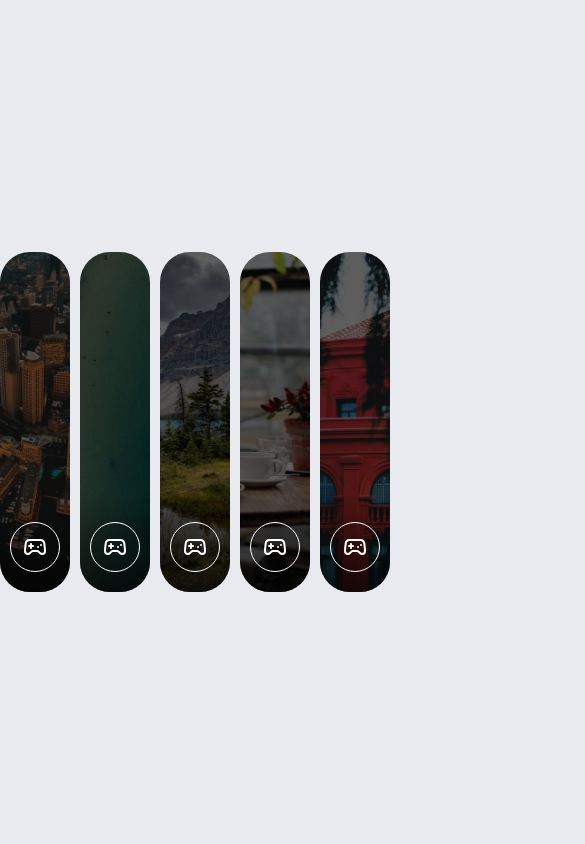
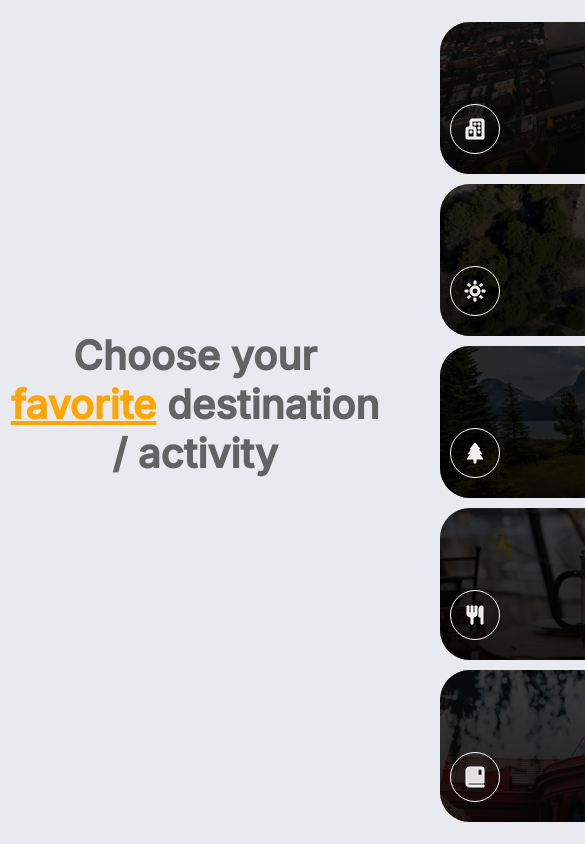
Before and after one commit to Marenco81/animated-accordion, a plain HTML site: page index.html in a window 390 px wide. Shown: the top 844 px of the page, 585 px wide, since content can reach past the window. Drawn offline with Linux system fonts and the light colour scheme.

Commit message:
SVG icons changed

```diff
--- a/index.html
+++ b/index.html
@@ -8,19 +8,23 @@
     <script src="./script.js" defer></script>
   </head>
   <body>
+    <div class="title-container">
+        <h1 class="title">Choose your <span>favorite</span> destination / activity</h1>
+    </div>
     <div class="container">
       <div class="card">
         <img class="background" src="./assets/City.jpg" alt="">
 
         <div class="card-content">
           <div class="profile-image">
-            <svg xmlns="http://www.w3.org/2000/svg" width="24" height="24" viewBox="0 0 24 24" fill="none" stroke-width="2" stroke-linecap="round" stroke-linejoin="round" class="lucide lucide-gamepad-2">
+            <!-- <svg xmlns="http://www.w3.org/2000/svg" width="24" height="24" viewBox="0 0 24 24" fill="none" stroke-width="2" stroke-linecap="round" stroke-linejoin="round" class="lucide lucide-gamepad-2">
               <line x1="6" x2="10" y1="11" y2="11" />
               <line x1="8" x2="8" y1="9" y2="13" />
               <line x1="15" x2="15.01" y1="12" y2="12" />
               <line x1="18" x2="18.01" y1="10" y2="10" />
               <path d="M17.32 5H6.68a4 4 0 0 0-3.978 3.59c-.006.052-.01.101-.017.152C2.604 9.416 2 14.456 2 16a3 3 0 0 0 3 3c1 0 1.5-.5 2-1l1.414-1.414A2 2 0 0 1 9.828 16h4.344a2 2 0 0 1 1.414.586L17 18c.5.5 1 1 2 1a3 3 0 0 0 3-3c0-1.545-.604-6.584-.685-7.258-.007-.05-.011-.1-.017-.151A4 4 0 0 0 17.32 5z" />
-            </svg>
+            </svg> -->
+            <svg xmlns="http://www.w3.org/2000/svg" width="24" height="24" viewBox="0 0 24 24" style="fill: rgb(236, 231, 231);"><path d="M19 2H9c-1.103 0-2 .897-2 2v6H5c-1.103 0-2 .897-2 2v9a1 1 0 0 0 1 1h16a1 1 0 0 0 1-1V4c0-1.103-.897-2-2-2zM5 12h6v8H5v-8zm14 8h-6v-8c0-1.103-.897-2-2-2H9V4h10v16z"></path><path d="M11 6h2v2h-2zm4 0h2v2h-2zm0 4.031h2V12h-2zM15 14h2v2h-2zm-8 .001h2v2H7z"></path></svg>
           </div>
 
           <h3 class="title">City / Sightseeing</h3>
@@ -33,13 +37,14 @@
 
         <div class="card-content">
           <div class="profile-image">
-            <svg xmlns="http://www.w3.org/2000/svg" width="24" height="24" viewBox="0 0 24 24" fill="none" stroke-width="2" stroke-linecap="round" stroke-linejoin="round" class="lucide lucide-gamepad-2">
+            <!-- <svg xmlns="http://www.w3.org/2000/svg" width="24" height="24" viewBox="0 0 24 24" fill="none" stroke-width="2" stroke-linecap="round" stroke-linejoin="round" class="lucide lucide-gamepad-2">
               <line x1="6" x2="10" y1="11" y2="11" />
               <line x1="8" x2="8" y1="9" y2="13" />
               <line x1="15" x2="15.01" y1="12" y2="12" />
               <line x1="18" x2="18.01" y1="10" y2="10" />
               <path d="M17.32 5H6.68a4 4 0 0 0-3.978 3.59c-.006.052-.01.101-.017.152C2.604 9.416 2 14.456 2 16a3 3 0 0 0 3 3c1 0 1.5-.5 2-1l1.414-1.414A2 2 0 0 1 9.828 16h4.344a2 2 0 0 1 1.414.586L17 18c.5.5 1 1 2 1a3 3 0 0 0 3-3c0-1.545-.604-6.584-.685-7.258-.007-.05-.011-.1-.017-.151A4 4 0 0 0 17.32 5z" />
-            </svg>
+            </svg> -->
+            <svg xmlns="http://www.w3.org/2000/svg" width="24" height="24" viewBox="0 0 24 24" style="fill: rgb(235, 229, 229);"><path d="M6.993 12c0 2.761 2.246 5.007 5.007 5.007s5.007-2.246 5.007-5.007S14.761 6.993 12 6.993 6.993 9.239 6.993 12zM12 8.993c1.658 0 3.007 1.349 3.007 3.007S13.658 15.007 12 15.007 8.993 13.658 8.993 12 10.342 8.993 12 8.993zM10.998 19h2v3h-2zm0-17h2v3h-2zm-9 9h3v2h-3zm17 0h3v2h-3zM4.219 18.363l2.12-2.122 1.415 1.414-2.12 2.122zM16.24 6.344l2.122-2.122 1.414 1.414-2.122 2.122zM6.342 7.759 4.22 5.637l1.415-1.414 2.12 2.122zm13.434 10.605-1.414 1.414-2.122-2.122 1.414-1.414z"></path></svg>
           </div>
 
           <h3 class="title">Beach</h3>
@@ -52,13 +57,14 @@
 
         <div class="card-content">
           <div class="profile-image">
-            <svg xmlns="http://www.w3.org/2000/svg" width="24" height="24" viewBox="0 0 24 24" fill="none" stroke-width="2" stroke-linecap="round" stroke-linejoin="round" class="lucide lucide-gamepad-2">
+            <!-- <svg xmlns="http://www.w3.org/2000/svg" width="24" height="24" viewBox="0 0 24 24" fill="none" stroke-width="2" stroke-linecap="round" stroke-linejoin="round" class="lucide lucide-gamepad-2">
               <line x1="6" x2="10" y1="11" y2="11" />
               <line x1="8" x2="8" y1="9" y2="13" />
               <line x1="15" x2="15.01" y1="12" y2="12" />
               <line x1="18" x2="18.01" y1="10" y2="10" />
               <path d="M17.32 5H6.68a4 4 0 0 0-3.978 3.59c-.006.052-.01.101-.017.152C2.604 9.416 2 14.456 2 16a3 3 0 0 0 3 3c1 0 1.5-.5 2-1l1.414-1.414A2 2 0 0 1 9.828 16h4.344a2 2 0 0 1 1.414.586L17 18c.5.5 1 1 2 1a3 3 0 0 0 3-3c0-1.545-.604-6.584-.685-7.258-.007-.05-.011-.1-.017-.151A4 4 0 0 0 17.32 5z" />
-            </svg>
+            </svg> -->
+            <svg xmlns="http://www.w3.org/2000/svg" width="24" height="24" viewBox="0 0 24 24" style="fill: rgb(241, 238, 238);"><path d="m20 18-4-5h3l-4-5h2l-5-6-5 6h2l-4 5h3l-4 5h7v4h2v-4z"></path></svg>
           </div>
 
           <h3 class="title">Mountain</h3>
@@ -71,13 +77,14 @@
 
         <div class="card-content">
           <div class="profile-image">
-            <svg xmlns="http://www.w3.org/2000/svg" width="24" height="24" viewBox="0 0 24 24" fill="none" stroke-width="2" stroke-linecap="round" stroke-linejoin="round" class="lucide lucide-gamepad-2">
+            <!-- <svg xmlns="http://www.w3.org/2000/svg" width="24" height="24" viewBox="0 0 24 24" fill="none" stroke-width="2" stroke-linecap="round" stroke-linejoin="round" class="lucide lucide-gamepad-2">
               <line x1="6" x2="10" y1="11" y2="11" />
               <line x1="8" x2="8" y1="9" y2="13" />
               <line x1="15" x2="15.01" y1="12" y2="12" />
               <line x1="18" x2="18.01" y1="10" y2="10" />
               <path d="M17.32 5H6.68a4 4 0 0 0-3.978 3.59c-.006.052-.01.101-.017.152C2.604 9.416 2 14.456 2 16a3 3 0 0 0 3 3c1 0 1.5-.5 2-1l1.414-1.414A2 2 0 0 1 9.828 16h4.344a2 2 0 0 1 1.414.586L17 18c.5.5 1 1 2 1a3 3 0 0 0 3-3c0-1.545-.604-6.584-.685-7.258-.007-.05-.011-.1-.017-.151A4 4 0 0 0 17.32 5z" />
-            </svg>
+            </svg> -->
+            <svg xmlns="http://www.w3.org/2000/svg" width="24" height="24" viewBox="0 0 24 24" style="fill: rgb(236, 232, 232);"><path d="M12 10h-2V3H8v7H6V3H4v8c0 1.654 1.346 3 3 3h1v7h2v-7h1c1.654 0 3-1.346 3-3V3h-2v7zm7-7h-1c-1.159 0-2 1.262-2 3v8h2v7h2V4a1 1 0 0 0-1-1z"></path></svg>
           </div>
 
           <h3 class="title">Dining</h3>
@@ -90,13 +97,14 @@
 
         <div class="card-content">
           <div class="profile-image">
-            <svg xmlns="http://www.w3.org/2000/svg" width="24" height="24" viewBox="0 0 24 24" fill="none" stroke-width="2" stroke-linecap="round" stroke-linejoin="round" class="lucide lucide-gamepad-2">
+            <!-- <svg xmlns="http://www.w3.org/2000/svg" width="24" height="24" viewBox="0 0 24 24" fill="none" stroke-width="2" stroke-linecap="round" stroke-linejoin="round" class="lucide lucide-gamepad-2">
               <line x1="6" x2="10" y1="11" y2="11" />
               <line x1="8" x2="8" y1="9" y2="13" />
               <line x1="15" x2="15.01" y1="12" y2="12" />
               <line x1="18" x2="18.01" y1="10" y2="10" />
               <path d="M17.32 5H6.68a4 4 0 0 0-3.978 3.59c-.006.052-.01.101-.017.152C2.604 9.416 2 14.456 2 16a3 3 0 0 0 3 3c1 0 1.5-.5 2-1l1.414-1.414A2 2 0 0 1 9.828 16h4.344a2 2 0 0 1 1.414.586L17 18c.5.5 1 1 2 1a3 3 0 0 0 3-3c0-1.545-.604-6.584-.685-7.258-.007-.05-.011-.1-.017-.151A4 4 0 0 0 17.32 5z" />
-            </svg>
+            </svg> -->
+            <svg xmlns="http://www.w3.org/2000/svg" width="24" height="24" viewBox="0 0 24 24" style="fill: rgb(226, 222, 222);"><path d="M19 2H6c-1.206 0-3 .799-3 3v14c0 2.201 1.794 3 3 3h15v-2H6.012C5.55 19.988 5 19.806 5 19c0-.101.009-.191.024-.273.112-.576.584-.717.988-.727H21V4a2 2 0 0 0-2-2zm0 9-2-1-2 1V4h4v7z"></path></svg>
           </div>
 
           <h3 class="title">Cultural</h3>
--- a/styles.css
+++ b/styles.css
@@ -14,10 +14,24 @@ body {
   color: white;
   background-color: #e9e9f0;
   display: flex;
+  flex-direction: column;
   justify-content: center;
   align-items: center;
+  flex-wrap: wrap;
 }
+.title-container{
+  margin-bottom: 45px;
 
+}
+.title-container .title{
+  color: #636363;
+  font-size: 40px;
+  text-align: center;
+}
+.title-container span{
+  color: orange;
+  text-decoration: underline;
+}
 img {
   width: 100%;
   height: 100%;
@@ -130,3 +144,122 @@ img {
   z-index: 0;
   background: linear-gradient(to bottom, transparent, rgba(0, 0, 0, 0.7));
 }
+@media screen and (max-width: 800px) {
+  .title-container{
+    flex-wrap: wrap;
+    margin-bottom: 35px;
+  }
+  .container{
+    display: flex;
+    flex-direction: column;
+  }
+  .container {
+    width: 100%;
+    width: 600px;
+    height: 800px;
+    display: flex;
+    gap: 10px;
+    margin-inline: 50px;
+  }
+
+  .card {
+    min-height: 50px;
+    height: 100%;
+    border-radius: 30px;
+    overflow: hidden;
+
+    display: flex;
+    align-items: flex-end;
+    flex-grow: 1;
+    cursor: pointer;
+    position: relative;
+    transition: flex-grow 0.5s cubic-bezier(0.16, 1, 0.3, 1);
+
+    --transition-timing: 0.35s;
+  }
+
+  .card.active {
+    height: 100%;
+    flex-grow: 100;
+}
+  .card:hover {
+    flex-grow: 7;
+    transition: 0.6s 0.3s ease-in-out;
+  }
+
+  .card > .background {
+    position: absolute;
+    inset: 0;
+    object-fit: cover;
+    object-position: center;
+    filter: brightness(0.4);
+    z-index: -1;
+    transition: var(--transition-timing) ease;
+  }
+  .card:hover > .background {
+    filter: brightness(1);
+  }
+
+  .card > .card-content {
+    display: flex;
+    align-items: center;
+    position: absolute;
+    left: 10px;
+    right: 10px;
+    bottom: 20px;
+    overflow: hidden;
+    transition: var(--transition-timing);
+    z-index: 10;
+  }
+  .card:hover > .card-content {
+    inset: 20px;
+    top: auto;
+  }
+
+  .card-content > * {
+    transition: var(--transition-timing);
+  }
+
+  .card-content > .profile-image {
+    min-width: 50px;
+    max-width: 50px;
+    height: 50px;
+    border: 1px solid white;
+    display: flex;
+    justify-content: center;
+    align-items: center;
+    border-radius: 50%;
+    overflow: hidden;
+  }
+  .card:hover .profile-image {
+    border: 1px solid rgb(110, 252, 205);
+  }
+  .profile-image > svg {
+    stroke: #fefefe;
+  }
+  .card:hover .profile-image > svg {
+    stroke: rgb(110, 252, 205);
+  }
+
+  .card-content > .title {
+    white-space: pre;
+    margin-left: 10px;
+    translate: 100% 0;
+    opacity: 0;
+  }
+  .card:hover .title {
+    opacity: 1;
+    translate: 0 0;
+  }
+
+  .card > .backdrop {
+    position: absolute;
+    left: 0;
+    right: 0;
+    bottom: 0;
+    height: 300px;
+    z-index: 0;
+    background: linear-gradient(to bottom, transparent, rgba(0, 0, 0, 0.7));
+  }
+
+}
```
